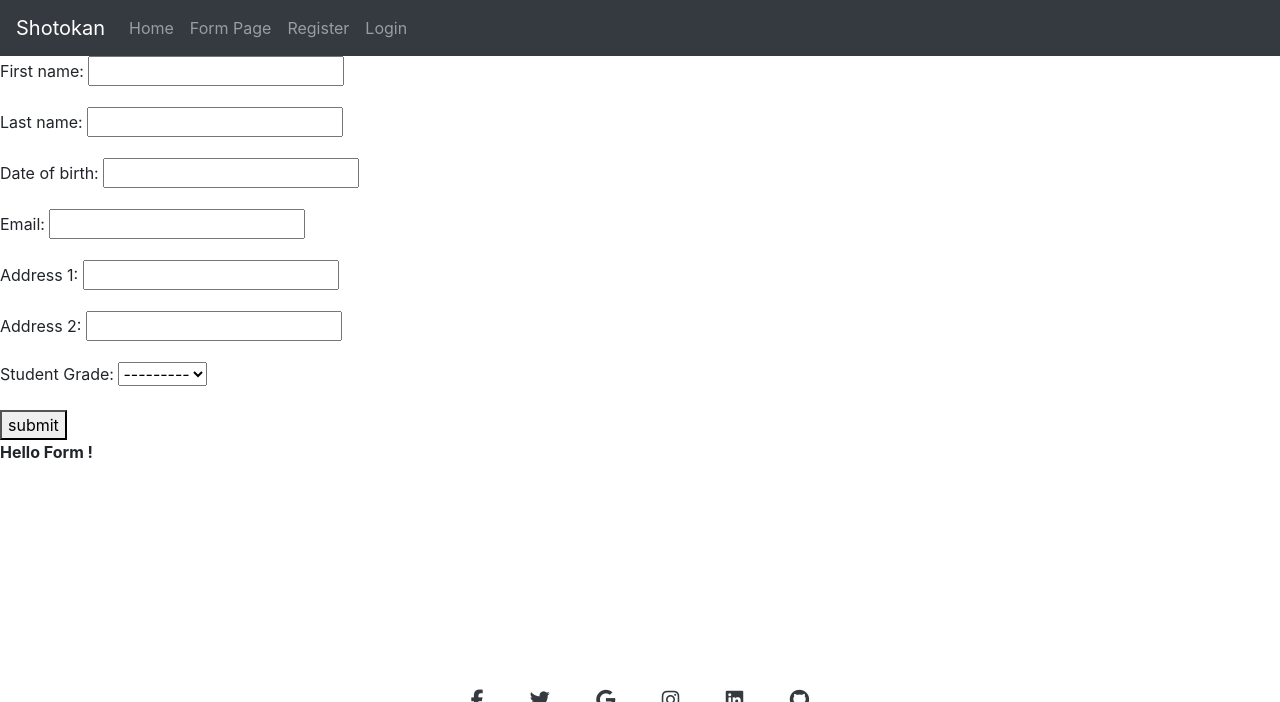
After one commit to Shaga-Matula/pgcipp4, a Django app: page /student_creation/ in a window 1280 px wide. The commit adds this page. Shown: the top 702 px of the page. Run offline with Django 3.2, Linux system fonts and the light colour scheme; data that the repository does not hold is empty; some libraries are stand-ins or nearby versions.

Commit message:
get forms to view on page for imput

```diff
--- a/shotokanapp/forms.py
+++ b/shotokanapp/forms.py
@@ -1,7 +1,15 @@
 from django import forms
-from .models import Student_Lvl
+from .models import Student_info
 
-class StudentLvlForm(forms.ModelForm):
+class StudentForm(forms.ModelForm):
     class Meta:
-        model = Student_Lvl
-        fields = ['kyu_level', 'belt_color', 'kata_name',  'kata_image', 'syllabus_image']
+        model = Student_info
+        fields = [
+            'first_name',
+            'last_name',
+            'Date_of_birth',
+            'Email',
+            'Address_1',
+            'Address_2',
+            'Student_Grade',
+            ]
--- a/shotokanapp/urls.py
+++ b/shotokanapp/urls.py
@@ -1,8 +1,11 @@
-from . import views
+from .import views
+from .views import student_creation
 from django.urls import path
-from .views import create_student_lvl
+
+
 
 urlpatterns = [
     path('', views.firstpage.as_view(), name="home"),
-    path('create-student-lvl/', create_student_lvl, name='create_student_lvl'),
+    path('success_page/', views.success_page, name='success'),
+    path('student_creation/', views.student_creation, name='Student Creation'),
 ]
--- a/shotokanapp/views.py
+++ b/shotokanapp/views.py
@@ -1,8 +1,17 @@
+from django.views import View
 from django.shortcuts import render
-from django.views import View
-from .forms import StudentLvlForm
-from django.shortcuts import redirect
+from django.http import request
+from .forms import StudentForm
 
+def student_creation(request):
+    if request.method == 'POST':
+        form = StudentForm(request.POST)
+        if form.is_valid():
+            form.save()
+            return redirect('success')  # Redirect to a success page
+    else:
+        form = StudentForm()
+    return render(request, 'student_creation.html', {'form': form})
 
 class firstpage(View):
     def get(self, request, *args, **kwargs):
@@ -11,14 +20,5 @@ class firstpage(View):
         }
         return render(request, 'index.html', context)
 
-from .forms import StudentLvlForm
-
-def create_student_lvl(request):
-    if request.method == 'POST':
-        form = StudentLvlForm(request.POST)
-        if form.is_valid():
-            form.save()
-            return redirect('success_page')
-    else:
-        form = StudentLvlForm()
-    return render(request, 'create_student_lvl.html', {'form': form})
+def success_page(request):
+    return render(request, 'success_page.html')
--- a/templates/base.html
+++ b/templates/base.html
@@ -47,7 +47,7 @@
                 </li>
                 <li class="nav-item">
 
-                    <a class="nav-link" href="{% url 'create_student_lvl' %}">Form Page</a>
+                    <a class="nav-link" href="student_creation.html">Form Page</a>
                 </li>
                 {% if user.is_authenticated %}
                 <li class="nav-item">
--- /dev/null
+++ b/templates/student_creation.html
@@ -0,0 +1,15 @@
+{% extends "base.html" %}
+
+{% block content %}
+
+
+<form method="post">
+    {% csrf_token %}
+    {{ form.as_p }}
+    <button type="submit">submit</button>
+</form>
+
+<p><strong> Hello Form !</strong></p>
+
+
+{% endblock %}
```
Also changed, not shown: templates/success_page.html (renamed from templates/success.html).
